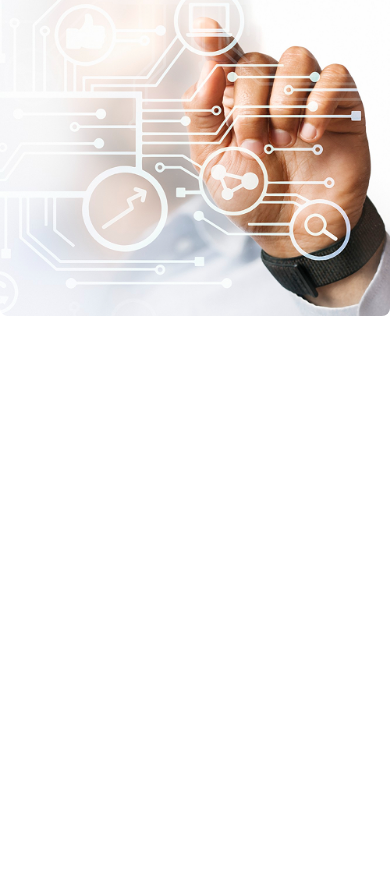
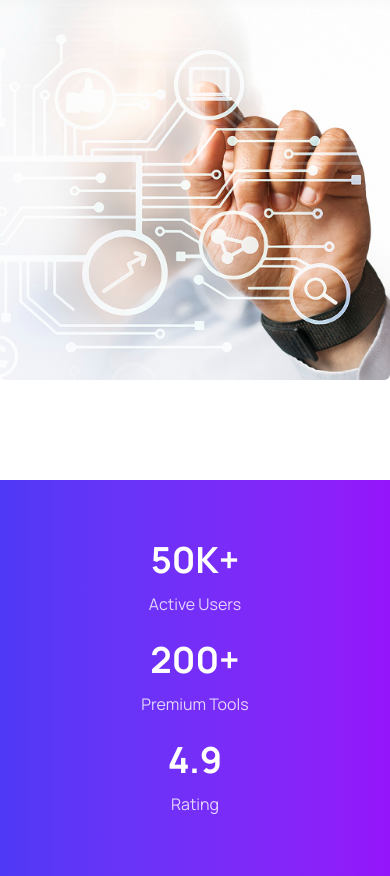
Before and after one commit to nahidforever/B13-Assignment-06, a React (Vite) app: page / in a window 390 px wide. Shown: the part 686-1562 px from the top of the page. Before the commit the page ends 1002 px from the top, so only its background shows below. Built offline with nearby package versions, Linux system fonts and the light colour scheme.

Commit message:
Design Stats Section With fully Responsive

```diff
--- a/src/App.jsx
+++ b/src/App.jsx
@@ -1,6 +1,7 @@
 import "./App.css";
 import Banner from "./components/Banner";
 import NavBar from "./components/NavBar";
+import Stats from "./components/Stats";
 
 function App() {
   return (
@@ -8,6 +9,8 @@ function App() {
      <NavBar></NavBar>
 
      <Banner></Banner>
+
+     <Stats></Stats>
     </>
   );
 }
--- a/src/components/Banner.jsx
+++ b/src/components/Banner.jsx
@@ -44,7 +44,7 @@ const Banner = () => {
         <div className="relative flex justify-center lg:justify-end">
           <div className="relative">
             <img
-              className="w-full max-w-md md:max-w-md h-auto object-contain rounded-lg"
+              className="w-full max-w-md md:w-125 h-147 object-contain rounded-lg"
               src={BannerImage}
               alt="Banner"
             />
--- /dev/null
+++ b/src/components/Stats.jsx
@@ -0,0 +1,26 @@
+import React from "react";
+
+const Stats = () => {
+  return (
+    <div className="bg-linear-to-r from-[#4F39F6] to-[#9514FA] py-15 mt-9">
+      <div className="max-w-300 mx-auto grid gap-6 md:grid-cols-3 items-center justify-items-center text-center">
+        <div>
+          <h2 className="text-white text-4xl font-bold">50K+</h2>
+          <p className="text-white opacity-80 mt-3">Active Users</p>
+        </div>
+
+        <div>
+          <h2 className="text-white text-4xl font-bold">200+</h2>
+          <p className="text-white opacity-80 mt-3">Premium Tools</p>
+        </div>
+
+        <div>
+          <h2 className="text-white text-4xl font-bold">4.9</h2>
+          <p className="text-white opacity-80 mt-3">Rating</p>
+        </div>
+      </div>
+    </div>
+  );
+};
+
+export default Stats;
```
